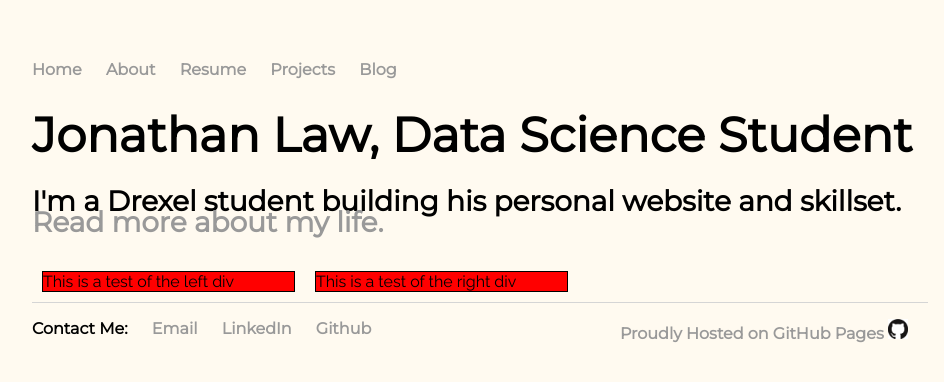
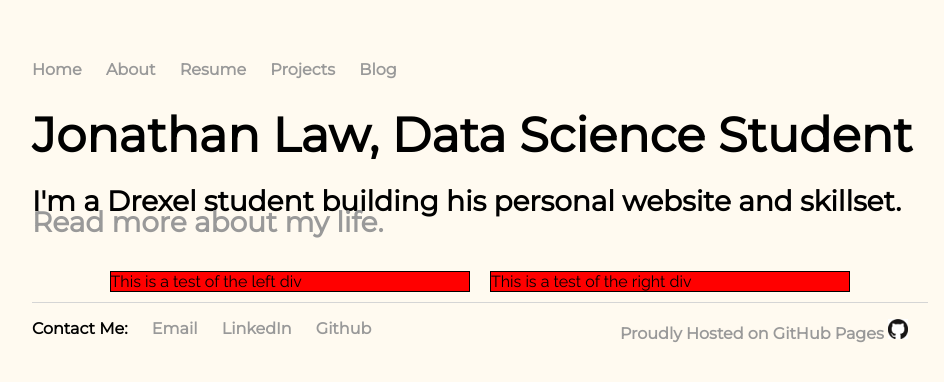
Before and after one commit to shindig7/my-site, a Jekyll site: the page built from index.html, in a window 1280 px wide. Shown: the top 382 px of the page, without its empty margins (160-1104 px from the left). Built offline with Jekyll 4.4.1, drawn with Linux system fonts in a browser that asks for light colours.

Commit message:
Fix flex box width

```diff
--- a/css/index.css
+++ b/css/index.css
@@ -71,7 +71,9 @@ p.subtitle {
 }
 .flex-container {
 	display: flex;
-	width: 70%;
+	height: 200px
+	align-items: center;
+	justify-content: center;
 	flex-flow: row wrap;
 }
 .flex-container > div {
```
